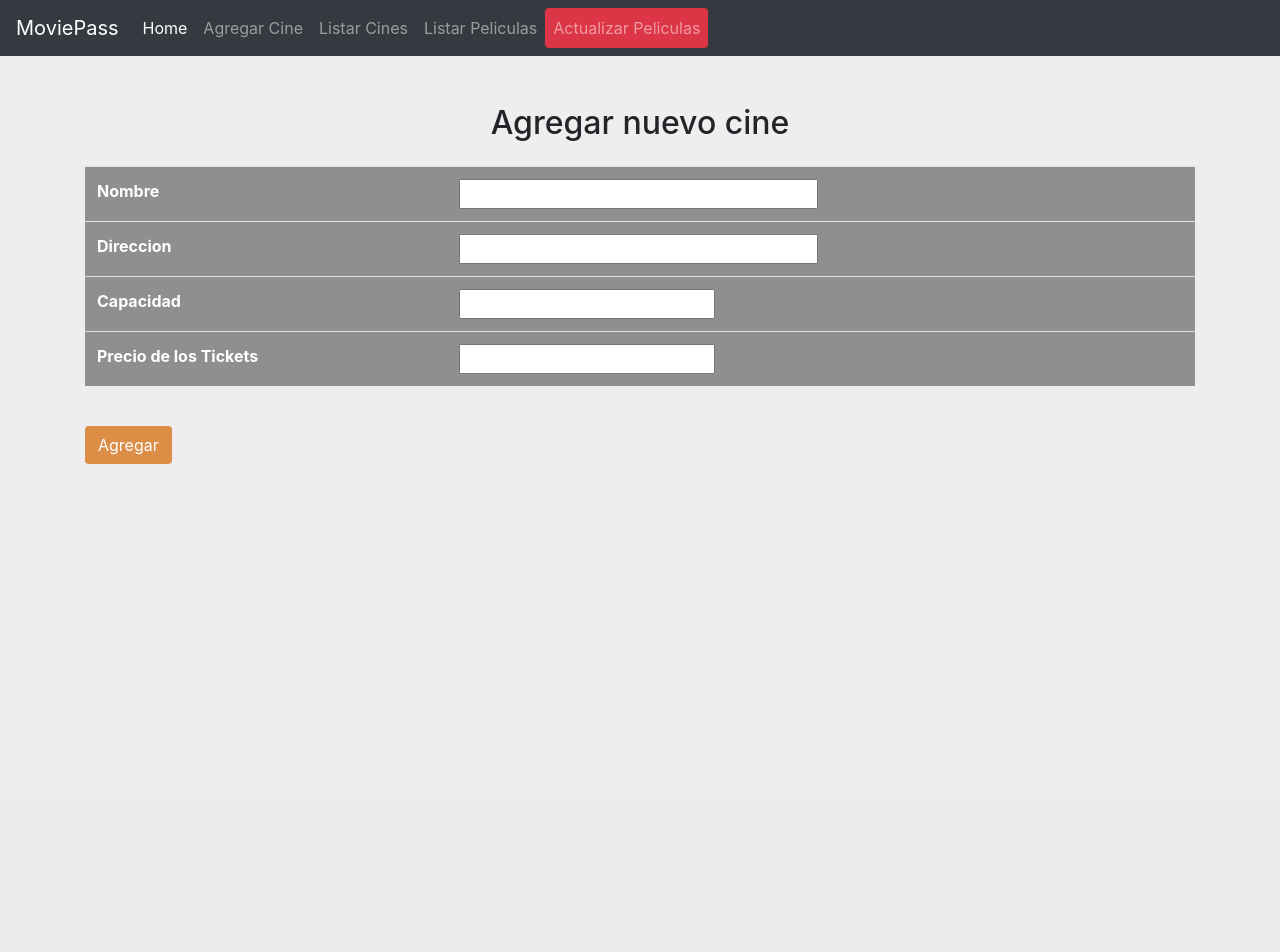
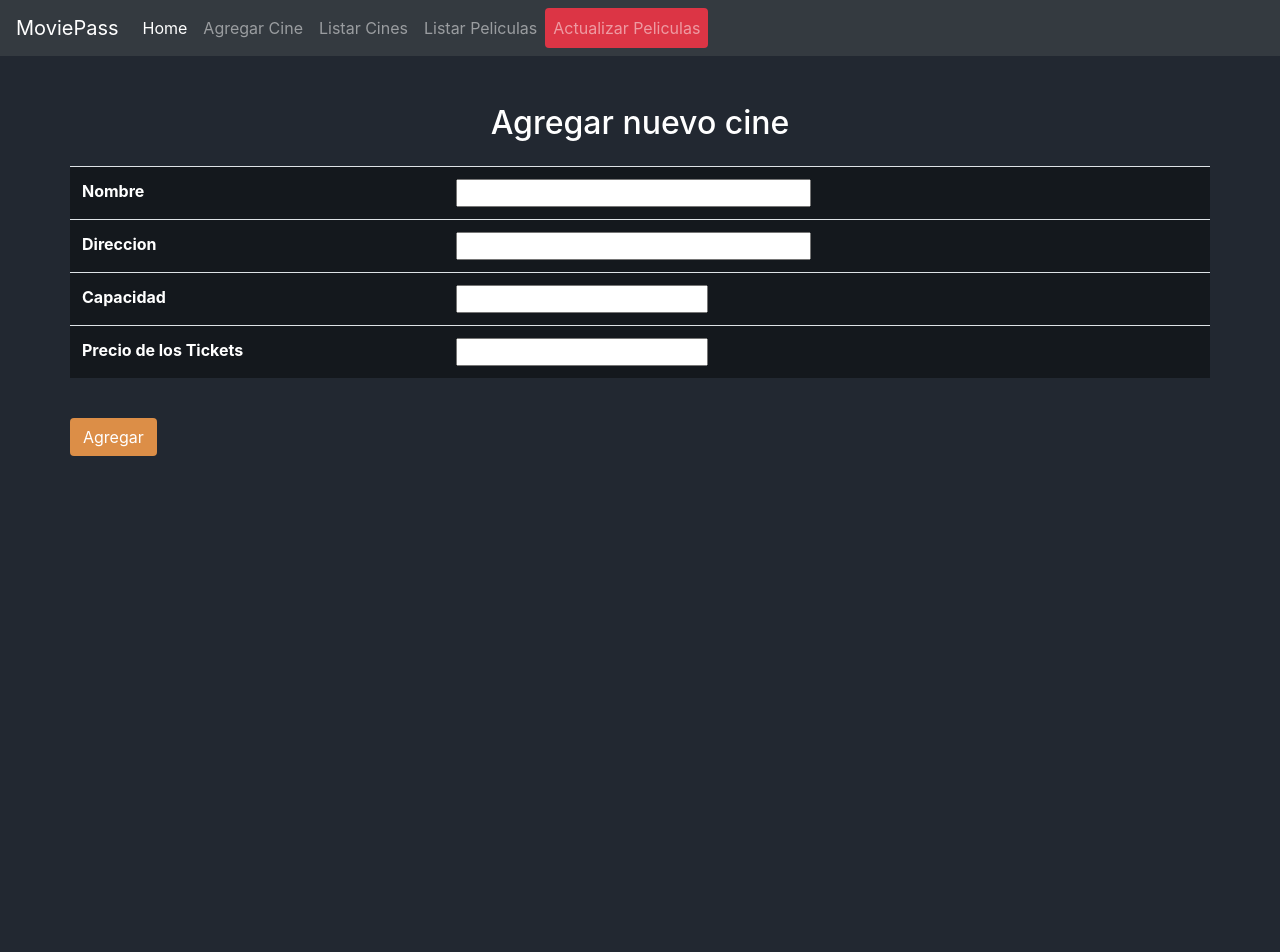
Before and after one commit to RodriSuarez/MoviePass, a PHP site: template Views/cinema-add.php in a window 1280 px wide. Before the commit the page ends 464 px from the top, so only its background shows below. Run offline with PHP 8.4, Linux system fonts and the light colour scheme; the template is opened without the code that fills it, so the values that code supplies are empty; some libraries are stand-ins or nearby versions.

Commit message:
Se modifico el color de fondo

```diff
--- a/Views/cinema-add.php
+++ b/Views/cinema-add.php
@@ -4,7 +4,7 @@
      <section id="listado" class="mb-5">
         <div class="container">
 
-        <h2 class="mb-4 text-center ">Agregar nuevo cine</h2>
+        <h2 class="mb-4 text-center text-white ">Agregar nuevo cine</h2>
         <form action=" <?php echo FRONT_ROOT.CINEMA_ROOT."/Add" ?>" method="GET"  >
           <table class="table text-white bg-oscuro">
 
--- a/Views/cinema-list.php
+++ b/Views/cinema-list.php
@@ -3,7 +3,7 @@
      <section id="listado" class="mb-5">
           <div class="container">
 
-               <h2 class="mb-4 text-center ">Listado de Cines</h2>
+               <h2 class="mb-4 text-center text-white">Listado de Cines</h2>
                <table class="table text-white bg-oscuro">
                     <thead>
                          <th>Nombre</th>
--- a/Views/css/style.css
+++ b/Views/css/style.css
@@ -1,7 +1,11 @@
+body{
+  height: 100vh;
+}
+
 .fondo{
 
     /*background: url("../img/bg3.jpg") no-repeat center center fixed;*/
-    background-color: #eeeeee;
+    background-color: #222831;
 
   }
 
@@ -12,6 +16,18 @@
 .clickeable{
   transform: scale(1);
   transition: 0.5s;
+}
+
+
+*,
+*::before,
+*::after {
+  margin: 0;
+  padding: 0;
+  box-sizing: inherit;
+}
+main{
+  height: 100vh;
 }
 
 .bg-img-girl{
--- a/Views/movie-lastest.php
+++ b/Views/movie-lastest.php
@@ -1,6 +1,8 @@
 <?php require_once('nav.php'); ?>
 <div class="text-center"  id="appContainer">
-  <div class="row d-flex justify-content-center align-content-center ">
+<h1 class="text-white  mt-2 text-center">Listado de peliculas actuales</h1>
+    <br>
+<div class="row d-flex justify-content-center align-content-center ">
 
     <?php foreach($movieList as $key => $result) { ?>
 
--- a/Views/register.php
+++ b/Views/register.php
@@ -1,8 +1,8 @@
-<main>
+<main class="bg-img-girl">
 
 
-<div class="container bg-img-girl text-white rounded aling-self-center justify-self-center">
-    <div class="row py-5 mt-4 align-items-center">
+<div class="container text-white rounded aling-self-center justify-self-center">
+    <div class="row py-5 align-items-center">
         <!-- For Demo Purpose -->
         <div class="col-md-5 pr-lg-5 mb-5 mb-md-0 text-center">
             <img src="<?php // agregar imagen aca?>" alt="" class="img-fluid mb-3 d-none d-md-block">
```
